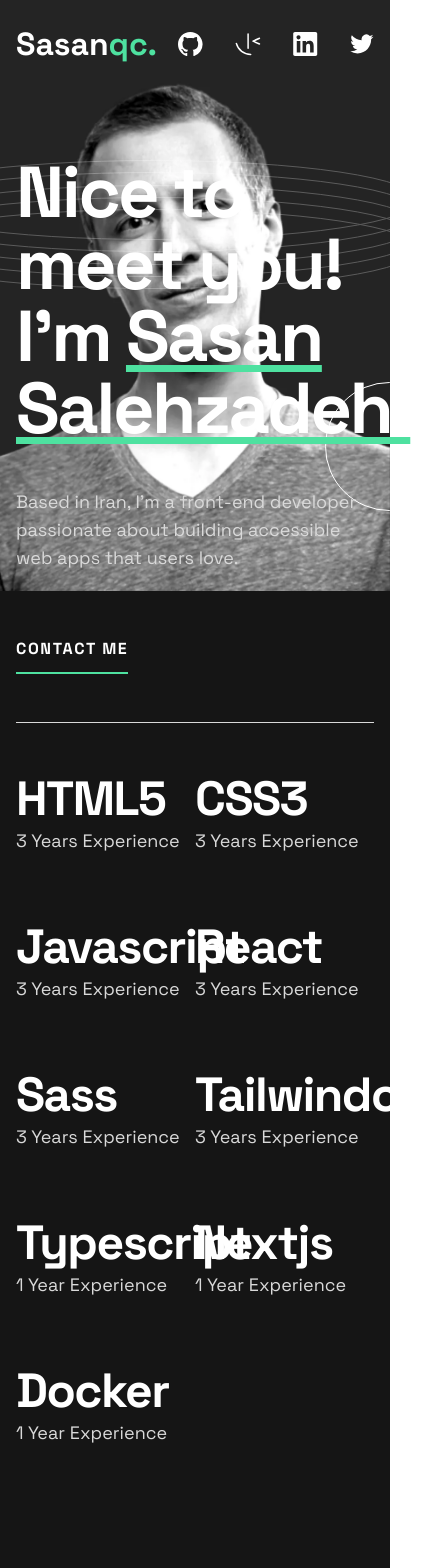
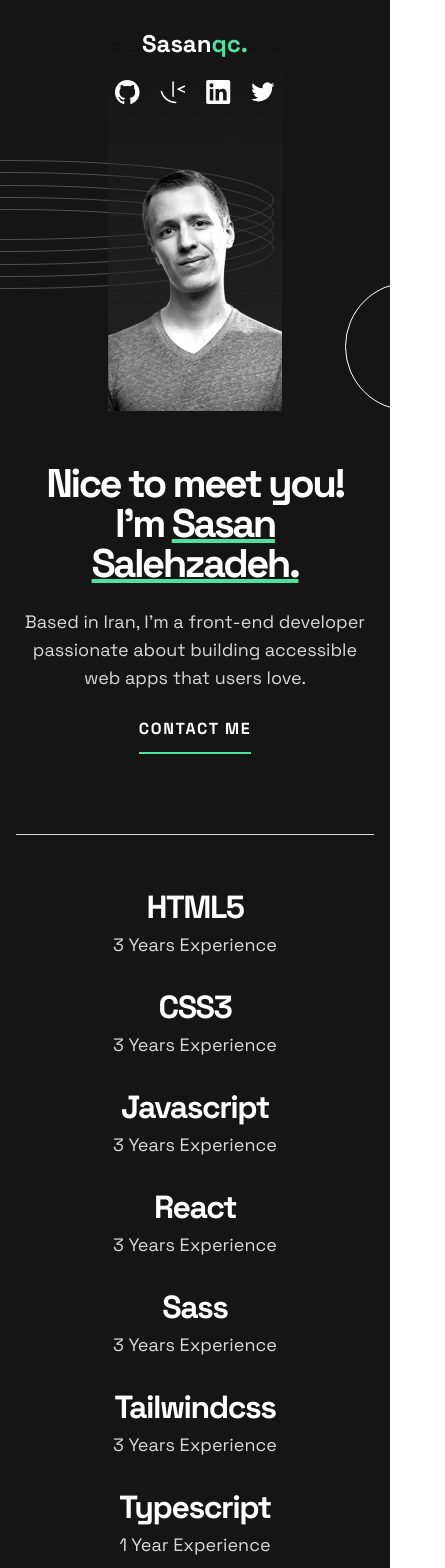
Before and after one commit to sasanqc/my-portfolio, a Next.js app: page / in a window 390 px wide. Shown: the top 1568 px of the page, 445 px wide, since content can reach past the window. Built offline with nearby package versions, Linux system fonts and the light colour scheme.

Commit message:
mobile vesion

```diff
--- a/components/Logo.tsx
+++ b/components/Logo.tsx
@@ -2,7 +2,7 @@ import React from "react";
 
 const Logo = () => {
   return (
-    <div className="text-[32px] leading-[32px] font-bold">
+    <div className="text-[24px] sm:text-[32px] leading-[32px] font-bold">
       Sasan<span className="text-green">qc. </span>
     </div>
   );
--- a/components/PortfolioImage.tsx
+++ b/components/PortfolioImage.tsx
@@ -3,7 +3,8 @@ import React from "react";
 import CircleIcon from "@/icons/pattern-circle.svg";
 const PortfolioImage = () => {
   return (
-    <div className="absolute right-0 lg:right-44 z-0 -top-10 overflow-hidden lg:overflow-visible">
+    <div className="absolute left-1/2 translate-x-[-50%] sm:left-[unset] sm:translate-x-[0] sm:right-0 sm:lef lg:right-44 z-0 sm:-top-10 sm:overflow-hidden lg:overflow-visible">
+      <div className="hidden sm:block">
         <Image
           alt="Sasan Salehzadej"
           src={"/assets/images/image-profile-desktop.webp"}
@@ -11,7 +12,18 @@ const PortfolioImage = () => {
           height={720}
           className="bg-gray"
         />
-      <CircleIcon className="absolute -right-16 lg:-left-16 bottom-20" />
+      </div>
+      <div className="block sm:hidden">
+        <Image
+          alt="Sasan Salehzadeh"
+          src={"/assets/images/image-profile-mobile.webp"}
+          width={174}
+          height={383}
+          className=""
+        />
+      </div>
+
+      <CircleIcon className="absolute -right-48 bottom-0 sm:-right-16 lg:-left-16 sm:bottom-20" />
     </div>
   );
 };
--- a/components/SocialLinks.tsx
+++ b/components/SocialLinks.tsx
@@ -6,7 +6,7 @@ import Github from "@/icons/icon-github.svg";
 import Link from "next/link";
 const SocialLinks = () => {
   return (
-    <ul className="flex items-center gap-x-8">
+    <ul className="flex items-center sm:gap-x-8 gap-x-5  w-fit mx-auto">
       <li className="cursor-pointer hover:text-green transition-colors">
         <Link href={"https://github.com"}>
           <Github />
--- a/layout/Contact.tsx
+++ b/layout/Contact.tsx
@@ -6,7 +6,7 @@ const Contact = () => {
   return (
     <section className="flex flex-col lg:flex-row pt-20 justify-between gap-x-10 pb-24 border-b border-b-gray">
       <div className="flex-1 text-center lg:text-left mb-12 lg:mb-0">
-        <h1 className="mb-9">Contact</h1>
+        <h1 className=" mb-9 text-xlm sm:text-xlt lg:text-xl">Contact</h1>
         <p className="text-base text-gray lg:max-w-[445px]">
           I would love to hear about your project and how I could help. Please
           fill in the form, and I’ll get back to you as soon as possible.
--- a/layout/Footer.tsx
+++ b/layout/Footer.tsx
@@ -5,7 +5,7 @@ import SocialLinks from "@/components/SocialLinks";
 
 const Footer = () => {
   return (
-    <section className="flex justify-between py-7 lg:pt-12 lg:pb-24">
+    <section className="flex flex-col text-center sm:flex-row  justify-between py-7 sm:py-0 lg:pt-12 lg:pb-24 gap-y-5">
       <Logo />
       <SocialLinks />
     </section>
--- a/layout/Header.tsx
+++ b/layout/Header.tsx
@@ -3,7 +3,7 @@ import Logo from "@/components/Logo";
 import SocialLinks from "@/components/SocialLinks";
 const Header = () => {
   return (
-    <section className="relative flex justify-between z-20 items-center">
+    <section className="relative flex flex-col sm:flex-row justify-between z-20 items-center gap-y-5">
       <Logo />
       <div className="lg:mr-6">
         <SocialLinks />
--- a/layout/Hero.tsx
+++ b/layout/Hero.tsx
@@ -4,22 +4,22 @@ import React from "react";
 const Hero = () => {
   return (
     <section className="border-b-[1px] border-b-gray mb-12 lg:mb-16 relative z-20">
-      <div className="max-w-[445px] lg:max-w-[710px]">
-        <h1 className="mt-24 lg:mt-32 text-xlt lg:text-xl">
+      <div className="text-center sm:text-left sm:max-w-[445px] lg:max-w-[710px]">
+        <h1 className="mt-[360px] sm:mt-24 lg:mt-32 text-xlm sm:text-xlt lg:text-xl">
           Nice to meet you!
         </h1>
-        <h1 className="mb-11 text-xlt lg:text-xl">
+        <h1 className="mb-6 sm:mb-11 text-xlm sm:text-xlt lg:text-xl">
           I&apos;m{" "}
           <span className=" underline decoration-green">Sasan Salehzadeh.</span>
         </h1>
-        <p className="text-base text-gray max-w-[400px] lg:max-w-[450px] mb-16">
+        <p className="text-base text-gray sm:max-w-[400px] lg:max-w-[450px] mb-6 sm:mb-16 ">
           Based in Iran, I’m a front-end developer passionate about building
           accessible web apps that users love.
         </p>
       </div>
-      <Button onClick={() => {}} classes={"mb-12 lg:mb-52"}>
-        contact me
-      </Button>
+      <div className="mb-20 sm:mb-12 lg:mb-52 flex  sm:block justify-center">
+        <Button onClick={() => {}}>contact me</Button>
+      </div>
     </section>
   );
 };
--- a/layout/Projects.tsx
+++ b/layout/Projects.tsx
@@ -1,4 +1,5 @@
 import ProjectItem from "@/components/ProjectItem";
+import Button from "@/components/UI/Button";
 import React from "react";
 const projects = [
   {
@@ -21,8 +22,12 @@ const projects = [
 const Projects = () => {
   return (
     <section className="mb-36">
-      <h1 className="text-xlt lg:text-xl mb-14 lg:mb-20 ">Projects</h1>
-      <ul className="grid grid-cols-2 gap-y-10 lg:gap-y-20  gap-x-5 lg:gap-x-10 ">
+      <div className="mb-14 lg:mb-20 flex justify-between items-center">
+        <h1 className="text-xlm sm:text-xlt lg:text-xl">Projects</h1>
+        <Button onClick={() => {}}>contact me</Button>
+      </div>
+
+      <ul className="grid grid-cols-1 sm:grid-cols-2 gap-y-10 lg:gap-y-20  gap-x-5 lg:gap-x-10 ">
         {projects.map((project, index) => (
           <li key={index}>
             <ProjectItem name={project.name} image={project.image} />
--- a/layout/Skills.tsx
+++ b/layout/Skills.tsx
@@ -14,7 +14,7 @@ const skills = [
 
 const Skills = () => {
   return (
-    <section className="grid grid-cols-2 lg:grid-cols-3 gap-y-16 mb-36">
+    <section className="grid grid-cols-1 text-center sm:text-left sm:grid-cols-2 lg:grid-cols-3 gap-y-6 sm:gap-y-16 mb-20 sm:mb-36 border-b pb-16 sm:pb-0 sm:border-b-0 border-b-gray">
       {skills.map((skill, index) => (
         <SkillItem
           title={skill.title}
--- a/pages/index.tsx
+++ b/pages/index.tsx
@@ -9,9 +9,9 @@ import RingsPattern from "@/icons/pattern-rings.svg";
 export default function Home() {
   return (
     <main
-      className={`relative flex min-h-screen flex-col items-center justify-between  font-spaceGrotesk bg-black text-white`}
+      className={`relative flex min-h-screen flex-col items-center justify-between overflow-x-hidden font-spaceGrotesk bg-black text-white`}
     >
-      <RingsPattern className="absolute -left-28 top-40 z-20" />
+      <RingsPattern className="absolute  -left-64 sm:-left-28 top-40 z-0" />
       <div className="relative w-full  mx-auto max-w-[2000px] pt-7 lg:pt-11 px-4 sm:px-8 lg:px-44">
         <PortfolioImage />
         <Header />
@@ -25,7 +25,7 @@ export default function Home() {
           <Footer />
         </div>
       </div>
-      <RingsPattern className="absolute z-20 bottom-64 -left-32" />
+      {/* <RingsPattern className="absolute z-20 bottom-64 -left-32" /> */}
     </main>
   );
 }
--- a/styles/globals.css
+++ b/styles/globals.css
@@ -14,7 +14,7 @@
     @apply text-xl font-bold tracking-[-2.5px];
   }
   h2 {
-    @apply text-lg font-bold tracking-[-1.5px];
+    @apply text-[32px] sm:text-lg font-bold tracking-[-1.5px];
   }
   h3 {
     @apply text-md font-bold;
--- a/tailwind.config.js
+++ b/tailwind.config.js
@@ -18,6 +18,7 @@ module.exports = {
       base: ["18px", "28px"],
       md: ["24px", "32px"],
       lg: ["48px", "56px"],
+      xlm: ["40px", "40px"],
       xlt: ["72px", "72px"],
       xl: ["88px", "88px"],
     },
```
Lines whose indentation alone changed are shown as unchanged.
